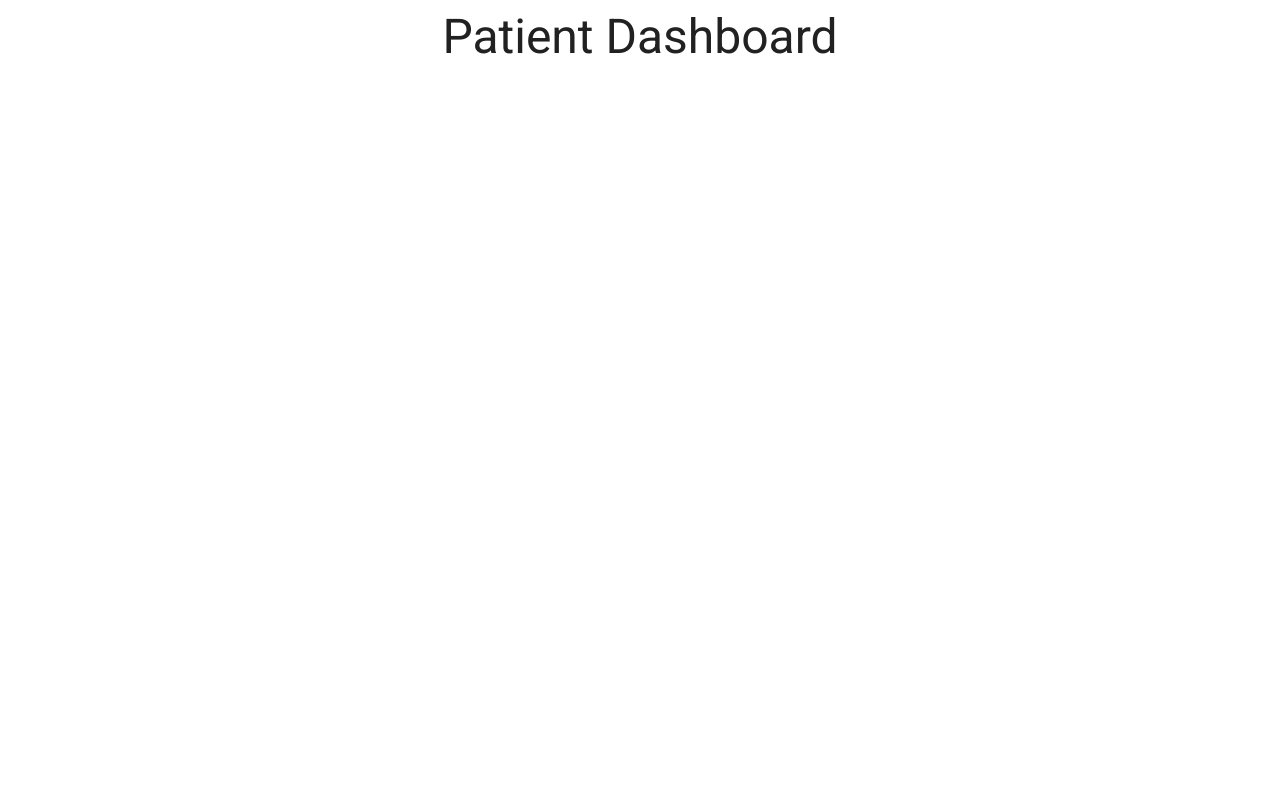
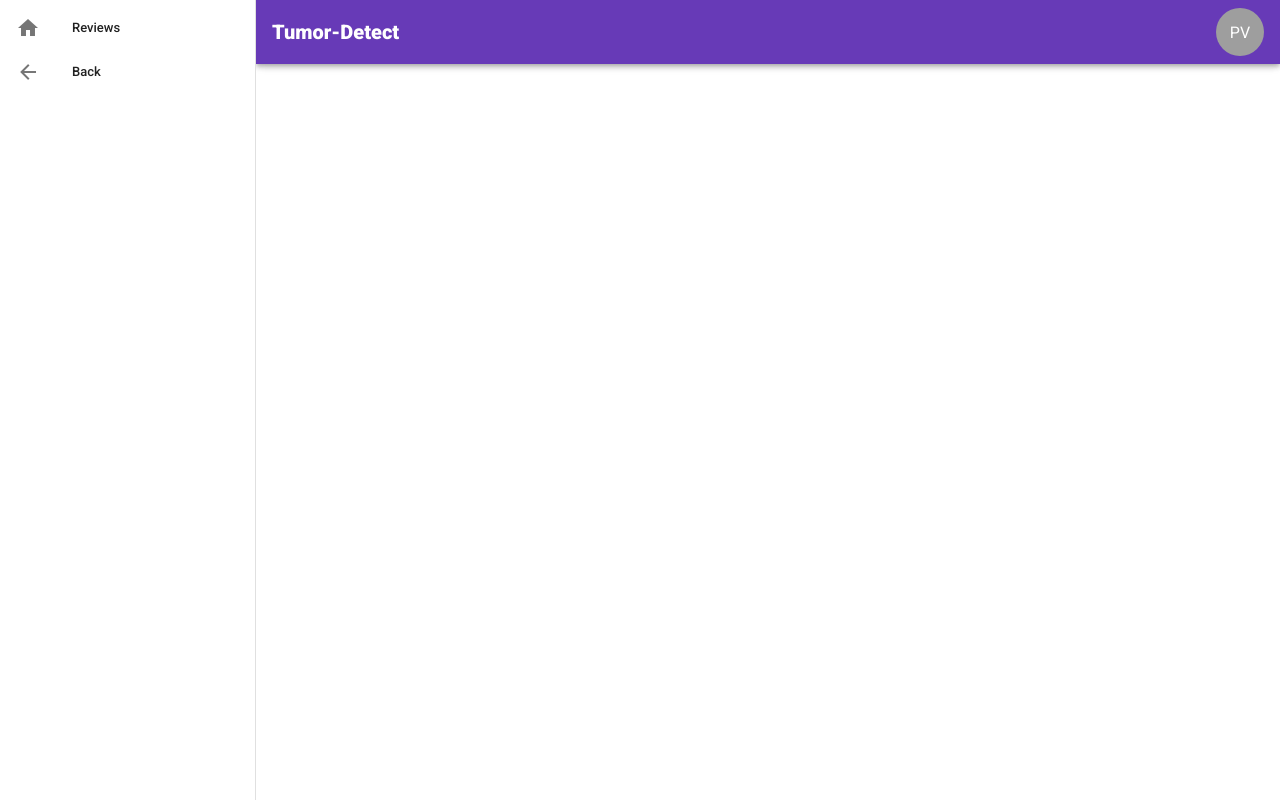
Before and after one commit to patiesoft/tumor-detect, a Vue app: page /patient in a window 1280 px wide. Built offline with nearby package versions, Linux system fonts and the light colour scheme.

Commit message:
Adding to patient

```diff
--- a/src/firebase/auth.js
+++ b/src/firebase/auth.js
@@ -351,10 +351,24 @@ const getInReview = async ({ doctorID }) => {
 const sendInReviewToDoctor = async ({ doctor, patient, results }) => {
   const collectionReference = collection(db, "In-Reviews");
   await addDoc(collectionReference, {
+    id: new Date.now(),
     patient,
     doctor,
     results,
     reviewed: false,
+  });
+};
+
+const doctorReviewScan = async ({ id, observation }) => {
+  const querySnapshot = await getDocs(
+    query(collection(db, "In-Reviews"), where("id", "==", id))
+  );
+  const documentSnapshot = querySnapshot.docs[0];
+  const documentReference = documentSnapshot.ref;
+
+  await updateDoc(documentReference, {
+    observation,
+    reviewed: true,
   });
 };
 
@@ -378,4 +392,5 @@ export {
   getDoctorByDoctorID,
   sendInReviewToDoctor,
   getInReview,
+  doctorReviewScan,
 };
--- a/src/views/doctor/inReview.vue
+++ b/src/views/doctor/inReview.vue
@@ -72,7 +72,7 @@
   </v-row>
 </template>
 <script>
-import { getInReview } from "../../firebase";
+import { getInReview, doctorReviewScan } from "../../firebase";
 export default {
   name: "InReview",
   data: () => ({
@@ -90,6 +90,9 @@ export default {
       const docs = await getInReview({ doctorID: this.doctorID });
       this.inReview = docs.map((d) => d.data());
     },
+    submit(id) {
+      return doctorReviewScan({ id, observations: this.observations });
+    },
   },
   mounted() {
     this.getInReviewDocs();
--- a/src/views/patient/Dashboard.vue
+++ b/src/views/patient/Dashboard.vue
@@ -1,10 +1,65 @@
 <template>
-  <v-container>
-    <div class="text-h3 text-center">Patient Dashboard</div>
-  </v-container>
+  <v-row>
+    <v-app-bar color="deep-purple" dark app>
+      <v-toolbar-title class="font-weight-black">Tumor-Detect</v-toolbar-title>
+      <v-spacer />
+      <v-menu bottom left offset-y>
+        <template v-slot:activator="{ on, attrs }">
+          <v-avatar dense dark v-bind="attrs" v-on="on" color="grey">{{
+            initials
+          }}</v-avatar>
+        </template>
+        <v-list>
+          <v-list-item>
+            <v-list-item-title> Profile</v-list-item-title>
+          </v-list-item>
+          <v-list-item @click="signout">
+            <v-list-item-title> logout</v-list-item-title>
+          </v-list-item>
+        </v-list>
+      </v-menu>
+    </v-app-bar>
+
+    <v-navigation-drawer v-model="drawer" app permanent>
+      <v-list nav dense>
+        <v-list-item-group
+          v-model="group"
+          active-class="deep-purple--text text--accent-4"
+        >
+          <v-list-item @click="$router.push('/')">
+            <v-list-item-icon>
+              <v-icon>mdi-home</v-icon>
+            </v-list-item-icon>
+            <v-list-item-title>Reviews</v-list-item-title>
+          </v-list-item>
+          <v-list-item @click="$router.go(-1)">
+            <v-list-item-icon>
+              <v-icon>mdi-arrow-left</v-icon>
+            </v-list-item-icon>
+            <v-list-item-title>Back</v-list-item-title>
+          </v-list-item>
+        </v-list-item-group>
+      </v-list>
+    </v-navigation-drawer>
+    <router-view class="ma-4" />
+  </v-row>
 </template>
+
 <script>
+import { logout } from "../../firebase";
 export default {
   name: "PatientDashboard",
+  data: () => ({
+    initials: "PV",
+    drawer: false,
+    group: null,
+  }),
+  methods: {
+    signout() {
+      return logout().then(() => {
+        console.log("logged out");
+      });
+    },
+  },
 };
 </script>
```
Also changed, not shown: 2 other files (tests, documents, lock files or other folders).
